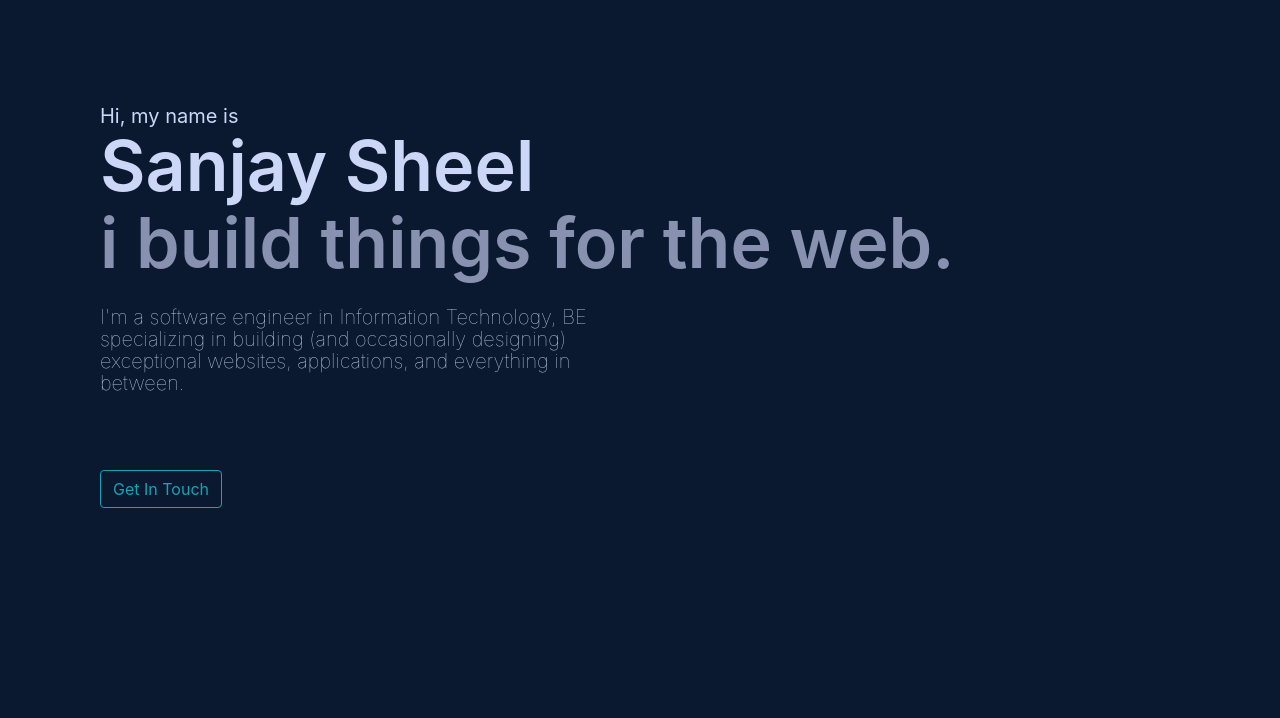
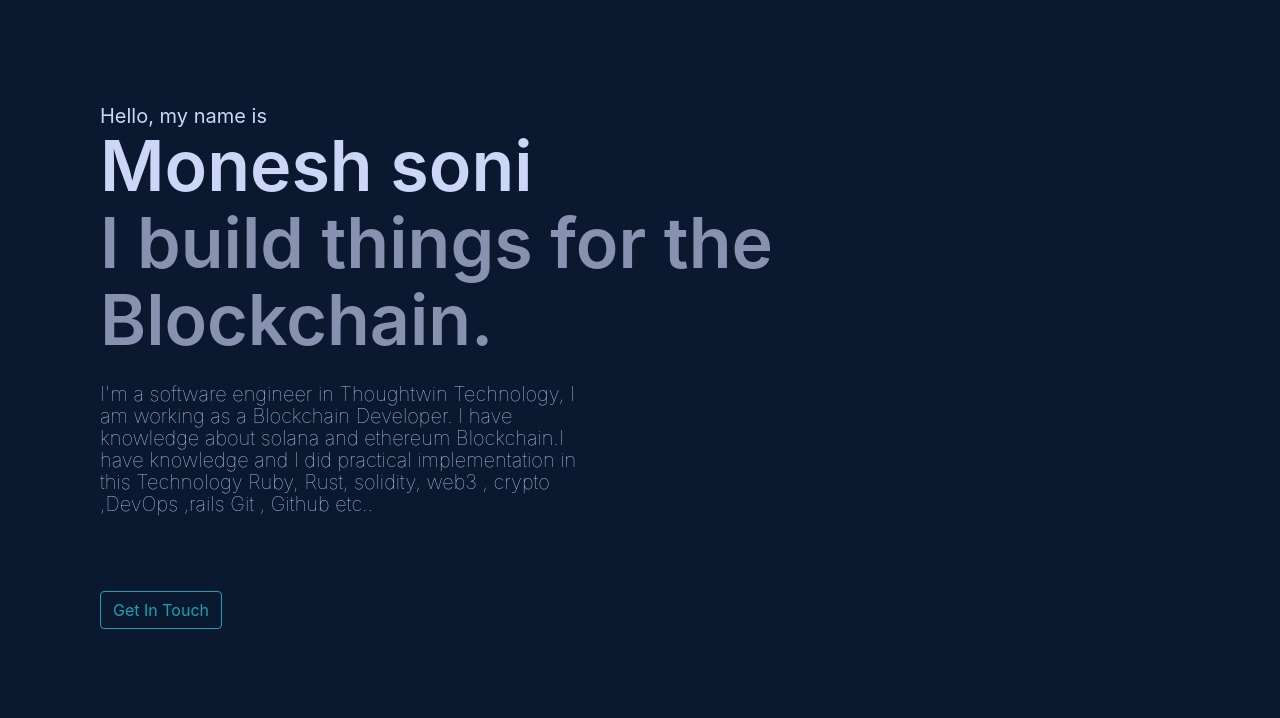
Before and after one commit to Moneshsoni/moneshsoni.github.io, a plain HTML site: page index.html in a window 1280 px wide. Shown: the part 71-789 px from the top of the page. Drawn offline with nearby package versions, Linux system fonts and the light colour scheme.

Commit message:
add Bio details

```diff
--- a/index.html
+++ b/index.html
@@ -70,11 +70,11 @@
 
 
             <section class="main_heading" id="Home">
-                <p class='green-text'>Hi, my name is</p>
-                <h2>Sanjay Sheel</h2>
-                <h3>i build things for the web.</h3>
+                <p class='green-text'>Hello, my name is</p>
+                <h2>Monesh soni</h2>
+                <h3>I build things for the Blockchain.</h3>
                 <div class="div-50-1-p">
-                    <p>I'm a software engineer in Information Technology, BE specializing in building (and occasionally designing) exceptional websites, applications, and everything in between.</p>
+                    <p>I'm a software engineer in Thoughtwin Technology, I am working as a Blockchain Developer. I have knowledge about solana and ethereum Blockchain.I have knowledge and I did practical implementation in this Technology  Ruby, Rust, solidity, web3 , crypto ,DevOps ,rails Git , Github etc..</p>
                 </div>
                 <!--<a class="helpemail" href="email.html">Get In Touch</a>-->
                 <button type="button" class="btn btn-outline-info" href="email.html">Get In Touch</button>
```
